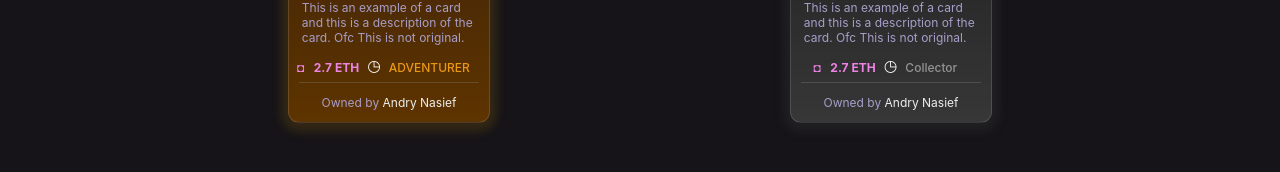
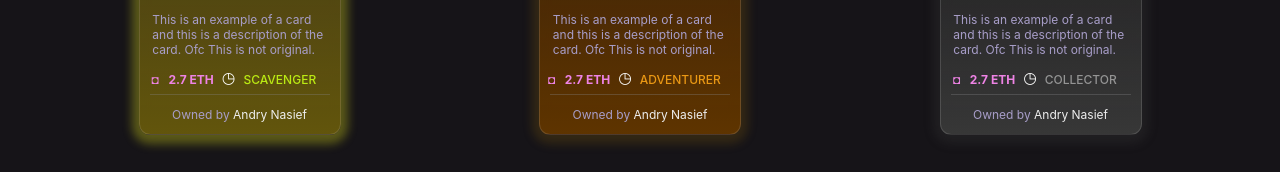
Before and after one commit to ibomba/cards, a plain HTML site: page testing.html in a window 1280 px wide. Shown: the part 668-840 px from the top of the page. Drawn offline with Linux system fonts and the light colour scheme.

Commit message:
small things
small things

```diff
--- a/testing.css
+++ b/testing.css
@@ -20,7 +20,7 @@ body {
     align-items: center;
     height: 100vh;
     margin: 20px;
-    gap: 2rem;
+    gap: 5rem;
   }
 
   .nft {
--- a/testing.html
+++ b/testing.html
@@ -128,7 +128,7 @@
             <div class='tokenInfo'>
                 <div class='pr'>
                 <p class='price'><ins>◘</ins>2.7 ETH</p>
-                <p class='rank'><ins>◷</ins>Collector</p>
+                <p class='rank'><ins>◷</ins>COLLECTOR</p>
                 </div>
             </div>
             <hr />
```
